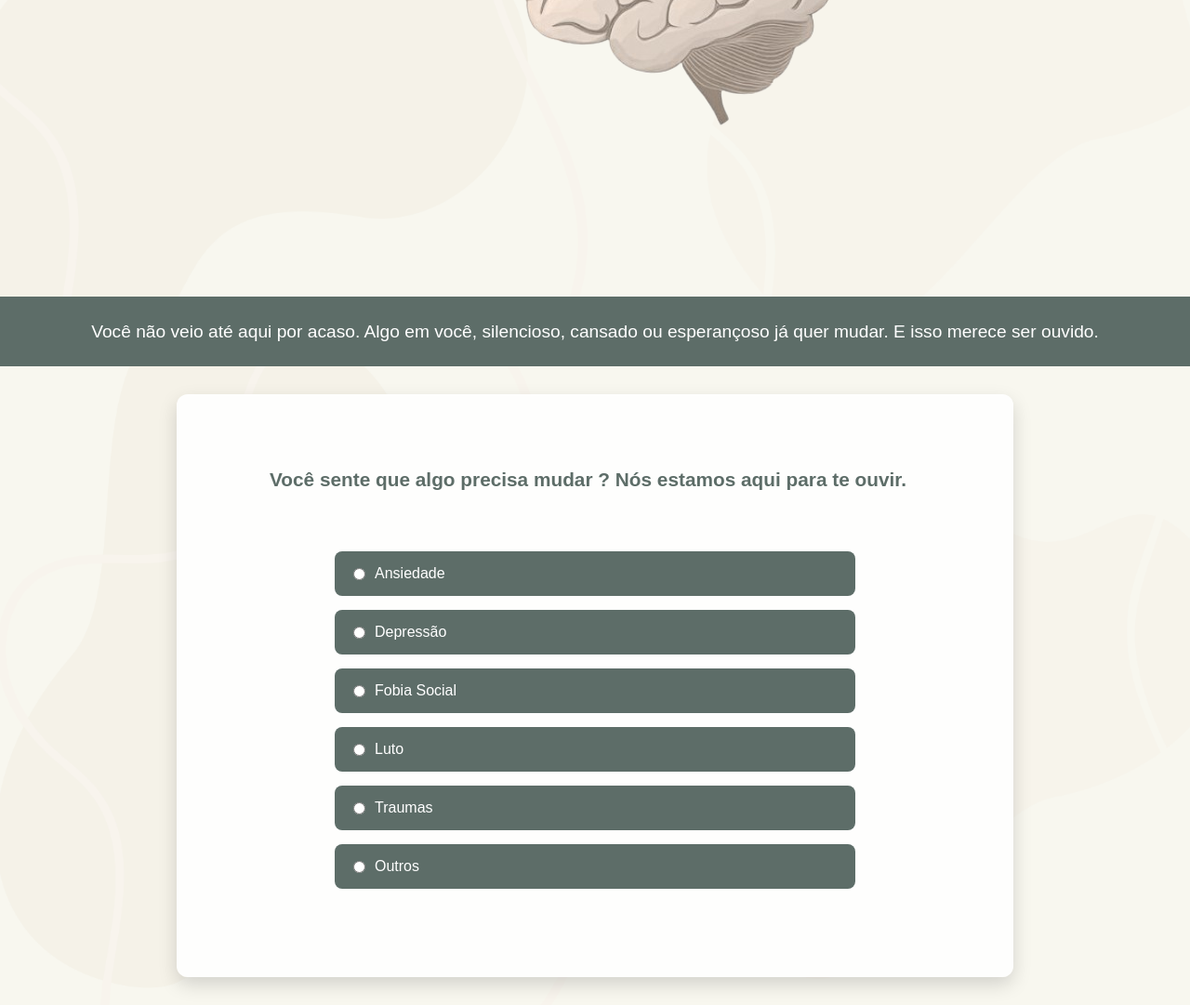
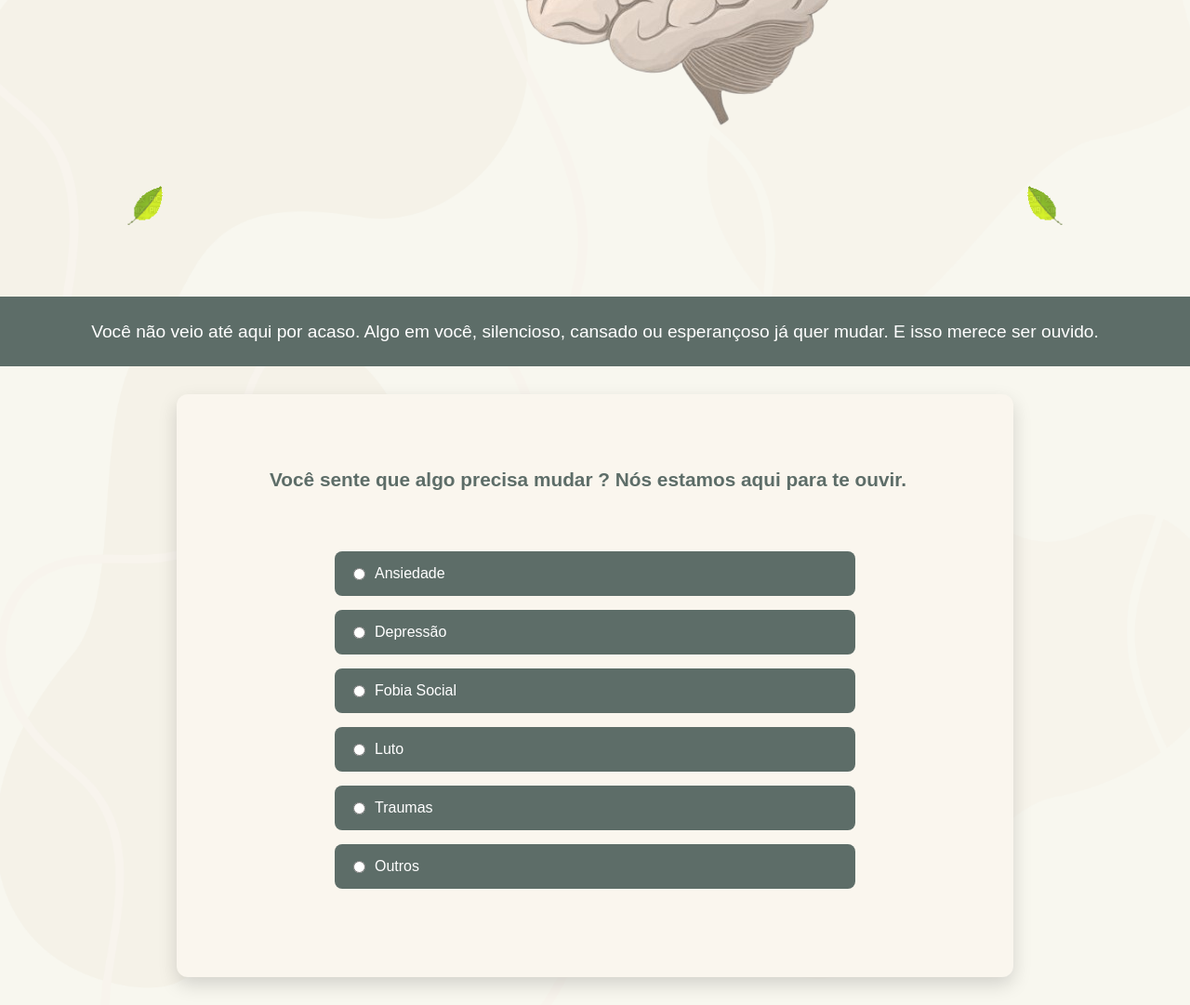
Before and after one commit to TI-29-Senac/chrispsicologo, a PHP site: page / in a window 1280 px wide. Shown: the part 516-1597 px from the top of the page at 93% size. Run offline with PHP 8.4, Linux system fonts and the light colour scheme.

Commit message:
folhas gif

```diff
--- a/css/banner.css
+++ b/css/banner.css
@@ -66,3 +66,22 @@
     flex-shrink: 0;
     object-fit: contain;
   }
+
+  .folhas {
+    position: absolute;
+    width: 180px;
+    pointer-events: none;
+    z-index: 5;
+    opacity: 0.9;
+
+  }
+  .canto-esquerdo {
+    top: 555px;
+    left: 0;
+  }
+
+  .canto-direito {
+    top: 555px;
+    right: 0;
+    transform: scaleX(-1);
+  }
--- a/css/variantes.css
+++ b/css/variantes.css
@@ -1,19 +1,19 @@
 .fundo {
     position: relative;
     background-image: url('/img/banners/banner_1.png');
-    background-size: cover;       /* cobre toda a área */
-    background-position: center;  /* centraliza a imagem */
-    padding: 30px 20px;           /* espaço interno para o conteúdo não ficar grudado */
-    /* altura automática, ajusta conforme o conteúdo */
+    background-size: cover;
+    background-position: center;
+    padding: 30px 20px;
+
   }
 
   .conteudo-destaque {
-    background-color: rgba(255, 255, 255, 0.9); /* branco semi-transparente */
+    background-color: #faf6ee;
     border-radius: 12px;
     padding: 30px;
-    max-width: 900px;  /* largura máxima para centralizar e limitar */
-    margin: 0 auto;    /* centraliza horizontalmente */
-    box-shadow: 0 8px 20px rgba(0,0,0,0.15); /* sombra leve para destacar */
+    max-width: 900px;
+    margin: 0 auto;
+    box-shadow: 0 8px 20px rgba(0,0,0,0.15);
     position: relative;
     z-index: 10;
   }
--- a/index.html
+++ b/index.html
@@ -25,6 +25,10 @@
 
     <main>
         <section class="hero">
+
+          <img src="img/icons/folha_queda.gif" class="folhas canto-esquerdo" alt="folhas caindo">
+          <img src="img/icons/folha_queda.gif" class="folhas canto-direito" alt="folhas caindo">
+
             <div class="conteudo-hero">
                 <p>Cuidar da saúde mental é um ato de <br>
                    coragem e amor próprio.<br>
```
Also changed, not shown: img/icons/folha_queda.gif (added), img/icons/folhas.jpg (added), js/cerebro.js (line endings or trailing spaces).
